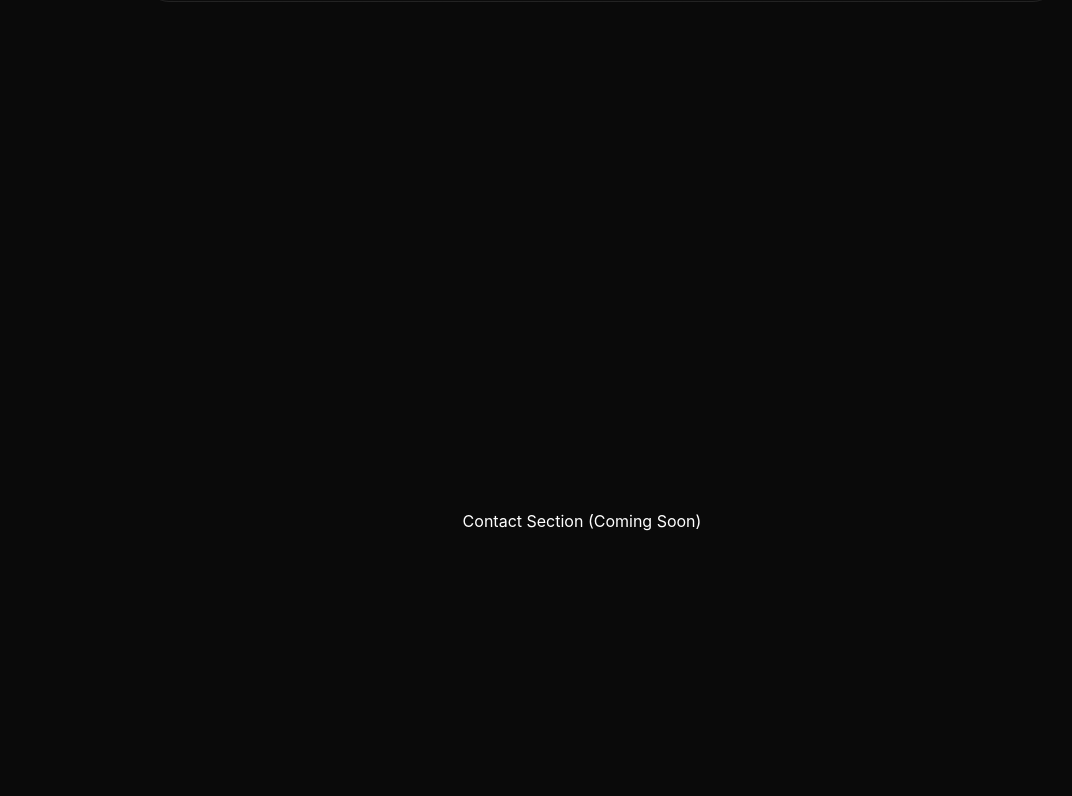
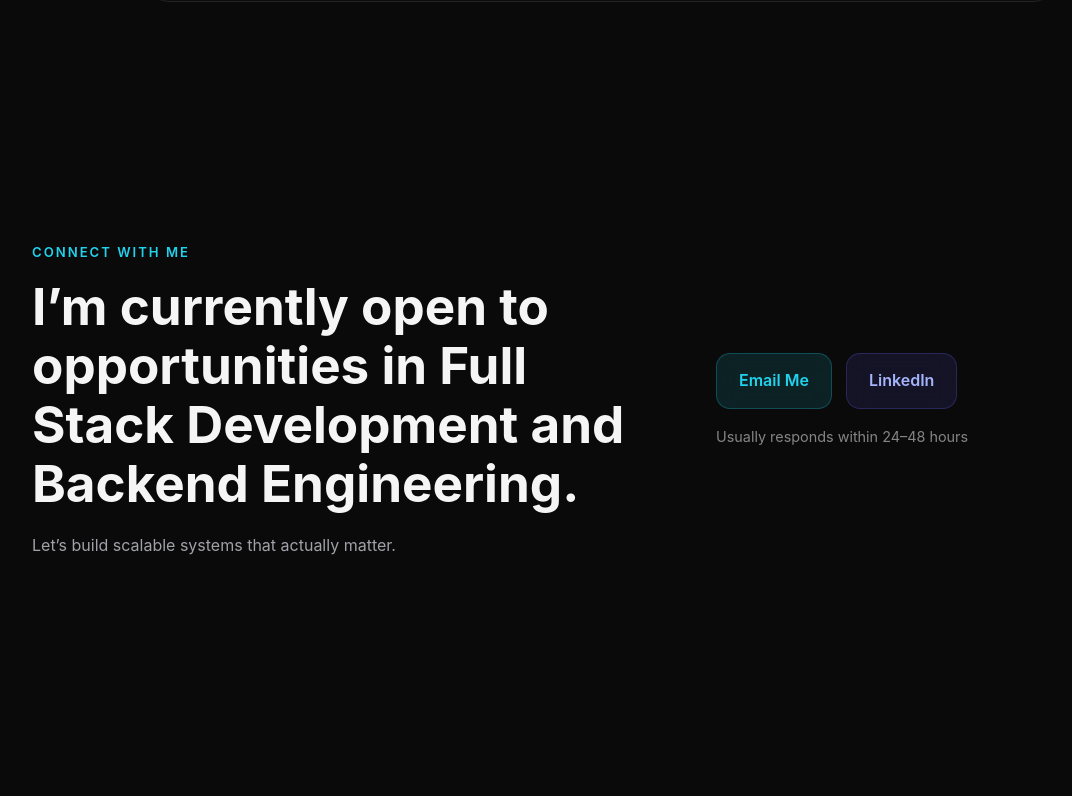
Before and after one commit to SG-07/portfolio, a React app: page / in a window 1280 px wide. Shown: the part 6644-7440 px from the top of the page, without its empty margins (58-1130 px from the left). Built offline with nearby package versions, Linux system fonts and the light colour scheme; the HTML template or start-up script is replaced by a standard one.

Commit message:
Contact section done

```diff
--- /dev/null
+++ b/src/components/contact/Contact.css
@@ -0,0 +1,180 @@
+.contact-section {
+  padding: 120px 0;
+}
+
+.contact-container {
+  width: min(1100px, 92%);
+  margin: 0 auto;
+
+  display: grid;
+  grid-template-columns: 1.2fr 0.8fr;
+
+  gap: 60px;
+
+  align-items: center;
+}
+
+/* =========================
+   LEFT SIDE
+========================= */
+
+.contact-label {
+  color: var(--accent-cyan);
+
+  font-size: 0.82rem;
+  font-weight: 600;
+
+  letter-spacing: 2px;
+  text-transform: uppercase;
+
+  margin-bottom: 14px;
+}
+
+.contact-heading {
+  color: var(--text-primary);
+
+  font-size: clamp(2rem, 4vw, 3.2rem);
+  font-weight: 700;
+
+  line-height: 1.15;
+
+  margin-bottom: 18px;
+}
+
+.contact-subtext {
+  color: var(--text-secondary);
+
+  font-size: 1rem;
+
+  line-height: 1.8;
+}
+
+/* =========================
+   RIGHT SIDE
+========================= */
+
+.contact-right {
+  display: flex;
+  flex-direction: column;
+
+  align-items: flex-start;
+
+  gap: 16px;
+}
+
+/* BUTTON ROW */
+.contact-actions {
+  display: flex;
+  gap: 14px;
+  flex-wrap: wrap;
+}
+
+/* =========================
+   EMAIL BUTTON
+========================= */
+
+.contact-mail-btn {
+  display: inline-flex;
+  align-items: center;
+  justify-content: center;
+
+  padding: 14px 22px;
+
+  border-radius: 14px;
+
+  background: rgba(34, 211, 238, 0.12);
+
+  border: 1px solid rgba(34, 211, 238, 0.25);
+
+  color: var(--accent-cyan);
+
+  font-weight: 600;
+
+  text-decoration: none;
+
+  transition: all 0.3s ease;
+
+  backdrop-filter: blur(12px);
+  -webkit-backdrop-filter: blur(12px);
+}
+
+.contact-mail-btn:hover {
+  transform: translateY(-3px);
+
+  background: rgba(34, 211, 238, 0.18);
+
+  box-shadow: 0 0 30px rgba(34, 211, 238, 0.15);
+}
+
+/* =========================
+   LINKEDIN BUTTON
+========================= */
+
+.contact-linkedin-btn {
+  display: inline-flex;
+  align-items: center;
+  justify-content: center;
+
+  padding: 14px 22px;
+
+  border-radius: 14px;
+
+  background: rgba(99, 102, 241, 0.12);
+
+  border: 1px solid rgba(99, 102, 241, 0.25);
+
+  color: rgba(165, 180, 252, 1);
+
+  font-weight: 600;
+
+  text-decoration: none;
+
+  transition: all 0.3s ease;
+
+  backdrop-filter: blur(12px);
+  -webkit-backdrop-filter: blur(12px);
+}
+
+.contact-linkedin-btn:hover {
+  transform: translateY(-3px);
+
+  background: rgba(99, 102, 241, 0.18);
+
+  box-shadow: 0 0 30px rgba(99, 102, 241, 0.15);
+}
+
+/* =========================
+   NOTE
+========================= */
+
+.contact-note {
+  color: rgba(255, 255, 255, 0.5);
+
+  font-size: 0.9rem;
+}
+
+/* =========================
+   RESPONSIVE
+========================= */
+
+@media (max-width: 900px) {
+  .contact-container {
+    grid-template-columns: 1fr;
+
+    gap: 40px;
+  }
+
+  .contact-right {
+    align-items: flex-start;
+  }
+}
+
+@media (max-width: 768px) {
+  .contact-section {
+    padding: 100px 0;
+  }
+
+  .contact-heading {
+    font-size: 2rem;
+  }
+}
--- /dev/null
+++ b/src/components/contact/Contact.jsx
@@ -0,0 +1,113 @@
+import { motion } from "framer-motion";
+
+import { socials } from "../../data/socials";
+
+import "./Contact.css";
+
+const Contact = () => {
+  // pick only what we need
+  const email = socials.find(
+    (s) => s.name === "Email"
+  );
+
+  const linkedin = socials.find(
+    (s) => s.name === "LinkedIn"
+  );
+
+  return (
+    <section
+      className="contact-section"
+      id="contact"
+    >
+      <div className="contact-container">
+
+        {/* LEFT CONTENT */}
+        <motion.div
+          className="contact-left"
+          initial={{
+            opacity: 0,
+            x: -40,
+          }}
+          whileInView={{
+            opacity: 1,
+            x: 0,
+          }}
+          viewport={{ once: true }}
+          transition={{ duration: 0.5 }}
+        >
+
+          <p className="contact-label">
+            CONNECT WITH ME
+          </p>
+
+          <h2 className="contact-heading">
+            I’m currently open to
+            opportunities in Full Stack
+            Development and Backend
+            Engineering.
+          </h2>
+
+          <p className="contact-subtext">
+            Let’s build scalable systems
+            that actually matter.
+          </p>
+
+        </motion.div>
+
+        {/* RIGHT CTA */}
+        <motion.div
+          className="contact-right"
+          initial={{
+            opacity: 0,
+            x: 40,
+          }}
+          whileInView={{
+            opacity: 1,
+            x: 0,
+          }}
+          viewport={{ once: true }}
+          transition={{ duration: 0.5 }}
+        >
+
+          <div className="contact-actions">
+
+            {/* EMAIL */}
+            <a
+              href={email?.url}
+              className="contact-mail-btn"
+              target={
+                email?.url?.startsWith(
+                  "mailto:"
+                )
+                  ? "_self"
+                  : "_blank"
+              }
+              rel="noreferrer"
+            >
+              Email Me
+            </a>
+
+            {/* LINKEDIN */}
+            <a
+              href={linkedin?.url}
+              className="contact-linkedin-btn"
+              target="_blank"
+              rel="noreferrer"
+            >
+              LinkedIn
+            </a>
+
+          </div>
+
+          <p className="contact-note">
+            Usually responds within 24–48 hours
+          </p>
+
+        </motion.div>
+
+      </div>
+    </section>
+  );
+};
+
+export default Contact;
--- a/src/pages/Home.jsx
+++ b/src/pages/Home.jsx
@@ -4,7 +4,7 @@ import Skills from "../components/techstack/TechStack";
 import Projects from "../components/projects/Projects";
 import Approach from "../components/approach/Approach";
 import Journey from "../components/timeline/Journey";
-// import Contact from "../components/contact/Contact";
+import Contact from "../components/contact/Contact";
 
 const Home = () => {
   return (
@@ -43,17 +43,8 @@ const Home = () => {
 
       {/* CONTACT */}
       <section
-        id="contact"
-        style={{
-          minHeight: "100vh",
-          padding: "120px 24px",
-          display: "flex",
-          alignItems: "center",
-          justifyContent: "center",
-          color: "white",
-        }}
-      >
-        Contact Section (Coming Soon)
+        id="contact">
+        <Contact />
       </section>
     </div>
   );
```
